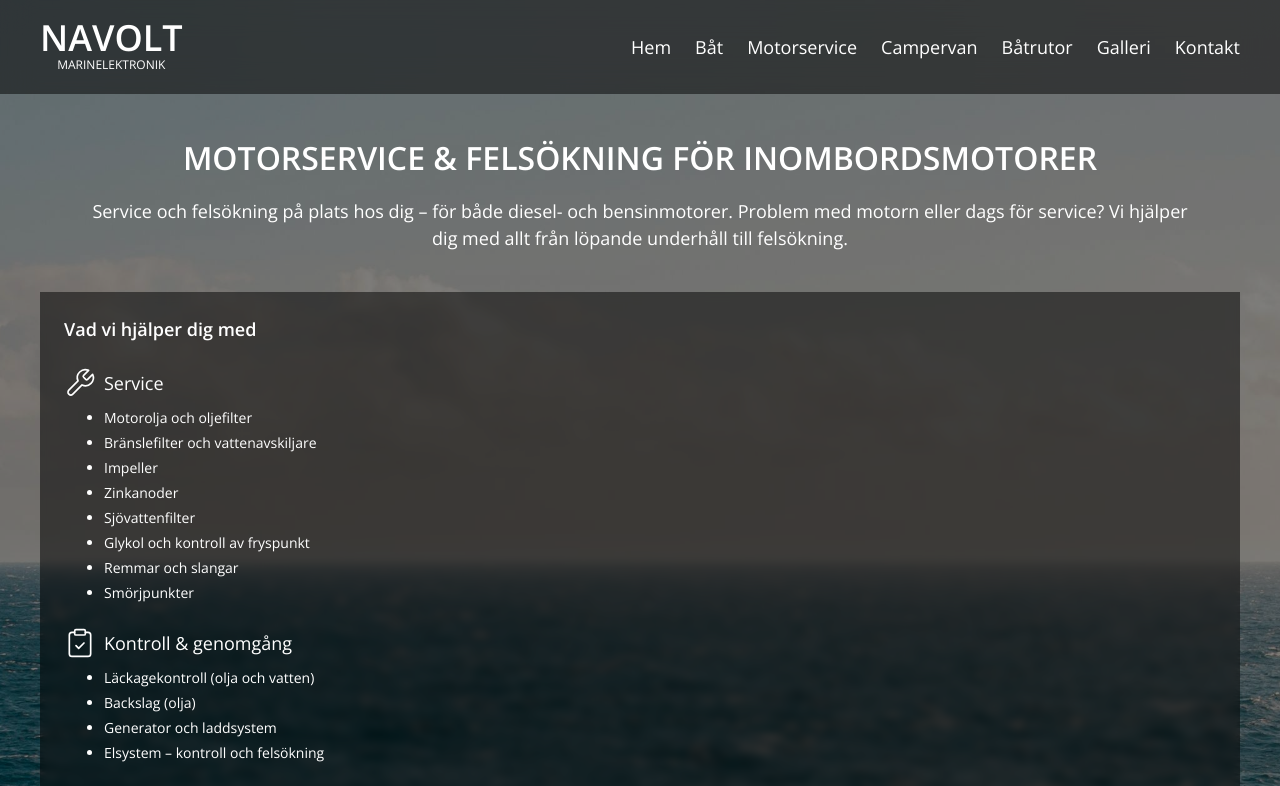
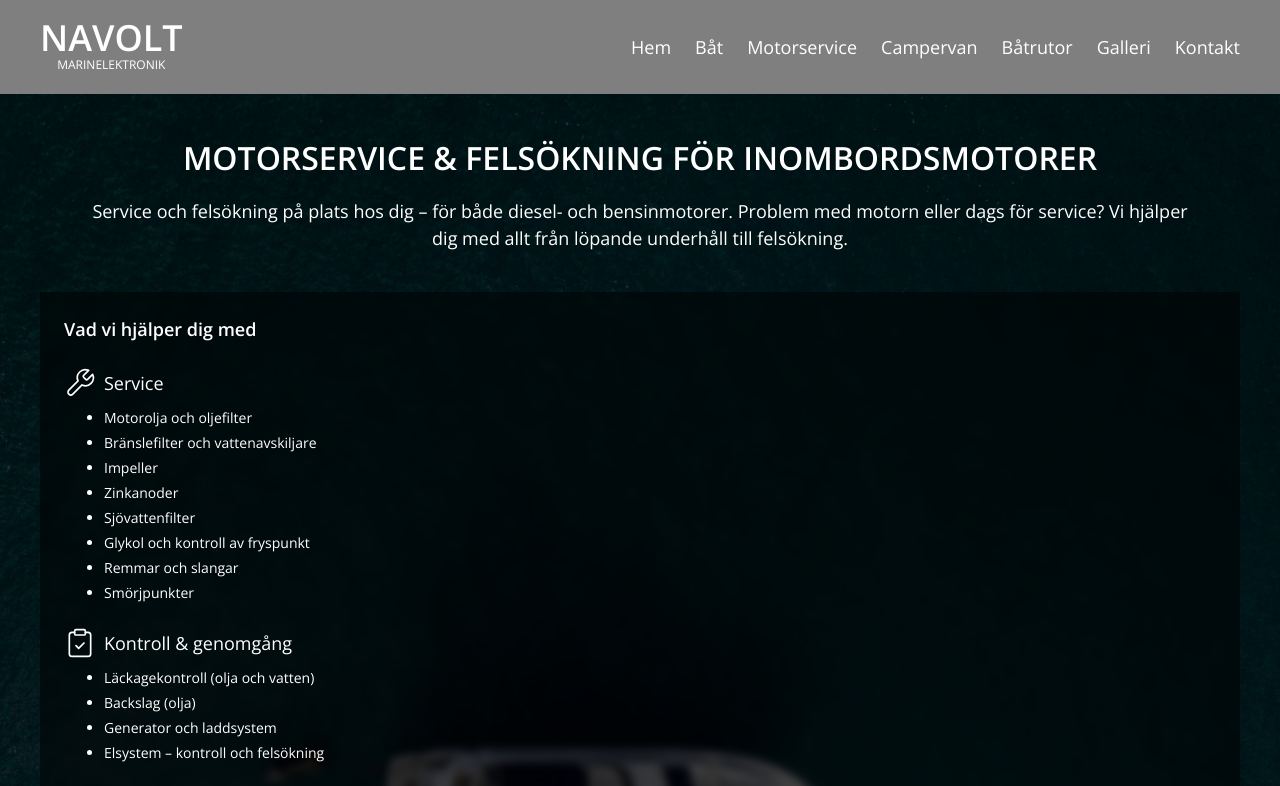
Before and after one commit to NavoltAB/nextjs-boilerplate, a Next.js app: page /motorservice in a window 1280 px wide. Shown: the top 786 px of the page. Built offline with nearby package versions, Linux system fonts and the light colour scheme.

Commit message:
feat: imgs

```diff
--- a/app/motorservice/page.tsx
+++ b/app/motorservice/page.tsx
@@ -1,3 +1,5 @@
+import Image from "next/image";
+import MotorserviceImg from "../../public/img/motorservice.jpg";
 import { Button } from "@/components/ui/button";
 import {
   Dialog,
@@ -60,11 +62,13 @@ export default function Motorservice() {
   ];
 
   return (
-    <section className="lg:px-10 px-4 flex flex-col bg-black min-h-[calc(100vh-120px-85.9px)]">
-      <div
-        className="absolute inset-0 z-0 bg-[url('../public/img/motor.jpg')] bg-cover bg-center brightness-50"
-        role="img"
-        aria-label="landing-image"
+    <section className="relative lg:px-10 px-4 flex flex-col bg-black min-h-[calc(100vh-120px-85.9px)]">
+      <Image
+        src={MotorserviceImg}
+        alt="motorservice hero"
+        fill
+        className="object-cover brightness-50 z-0"
+        priority
       />
       <div className="relative w-full flex-col items-center py-10 gap-4 flex justify-center z-60">
         <h1 className="text-white text-center lg:text-[32px] px-10 text-[24px] font-semibold uppercase">
--- a/app/page.tsx
+++ b/app/page.tsx
@@ -1,7 +1,7 @@
 "use client";
 
 import Image from "next/image";
-import HeroImg from "../public/img/hero-img.jpg";
+import HeroImg from "../public/img/motorservice.jpg";
 import Link from "next/link";
 import { Button } from "@/components/ui/button";
 import Services from "./Components/Services";
```
Also changed, not shown: public/img/motorservice.jpg (added), 1 other file (tests, documents, lock files or other folders). Lines whose indentation alone changed are shown as unchanged.
